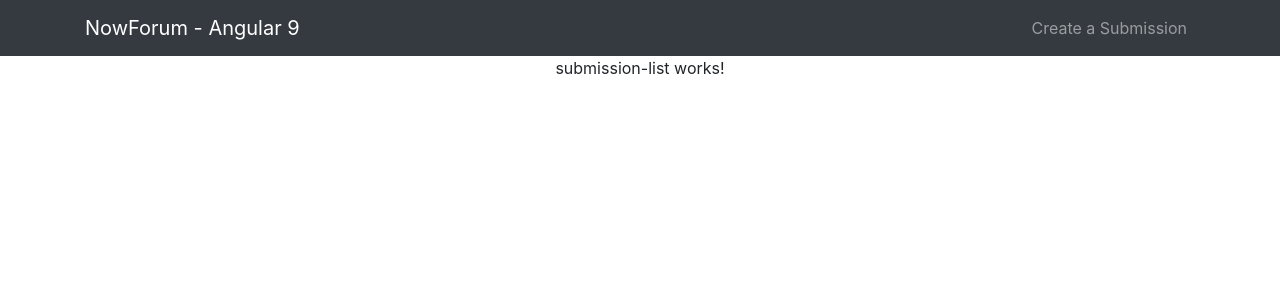
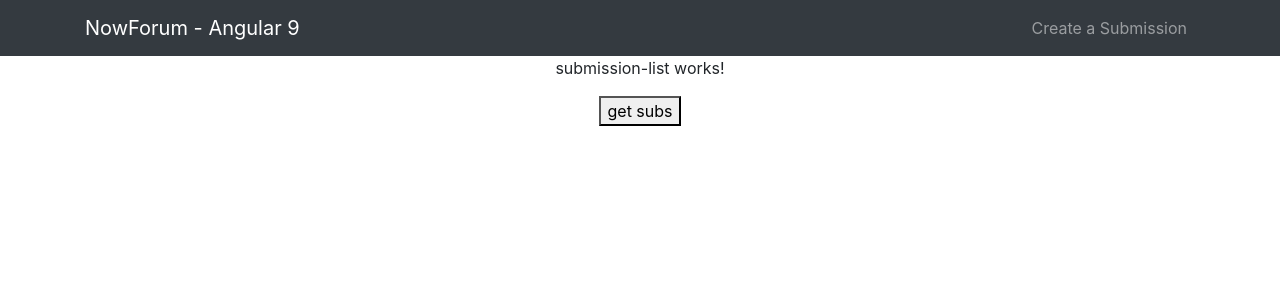
Before and after one commit to DanielJByczynski/NowForum-Angular, an Angular app: page / in a window 1280 px wide. Shown: the top 300 px of the page. Built offline with nearby package versions, Linux system fonts and the light colour scheme.

Commit message:
cors http error

```diff
--- a/angular.json
+++ b/angular.json
@@ -66,7 +66,8 @@
         "serve": {
           "builder": "@angular-devkit/build-angular:dev-server",
           "options": {
-            "browserTarget": "now-forum-angular:build"
+            "browserTarget": "now-forum-angular:build",
+            "proxyConfig": "src/proxy.conf.json"
           },
           "configurations": {
             "production": {
--- a/src/app/Submission/submission-list/submission-list.component.html
+++ b/src/app/Submission/submission-list/submission-list.component.html
@@ -1 +1,5 @@
 <p>submission-list works!</p>
+
+{{ submissions }}
+
+<button (click)="getSubmissions()">get subs</button>
--- a/src/app/Submission/submission-list/submission-list.component.ts
+++ b/src/app/Submission/submission-list/submission-list.component.ts
@@ -1,4 +1,6 @@
 import { Component, OnInit } from '@angular/core';
+import { Observable } from 'rxjs';
+import { Submission } from '../submission';
 
 @Component({
   selector: 'app-submission-list',
@@ -10,6 +12,8 @@ export class SubmissionListComponent implements OnInit {
   constructor() { }
 
   ngOnInit(): void {
+    console.log("run")
   }
 
+
 }
--- a/src/app/app.module.ts
+++ b/src/app/app.module.ts
@@ -1,4 +1,5 @@
 import { BrowserModule } from '@angular/platform-browser';
+import { HttpClientModule } from '@angular/common/http';
 import { NgModule } from '@angular/core';
 
 import { AppRoutingModule } from './app-routing.module';
@@ -6,6 +7,7 @@ import { AppComponent } from './app.component';
 import { SubmissionListComponent } from './Submission/submission-list/submission-list.component';
 import { CreateSubmissionComponent } from './Submission/create-submission/create-submission.component';
 import { SubmissionDetailComponent } from './Submission/submission-detail/submission-detail.component';
+
 
 @NgModule({
   declarations: [
@@ -16,7 +18,8 @@ import { SubmissionDetailComponent } from './Submission/submission-detail/submis
   ],
   imports: [
     BrowserModule,
-    AppRoutingModule
+    AppRoutingModule,
+    HttpClientModule
   ],
   providers: [],
   bootstrap: [AppComponent]
```
Also changed, not shown: src/app/Submission/submission.ts (added, +8 -0 lines).
